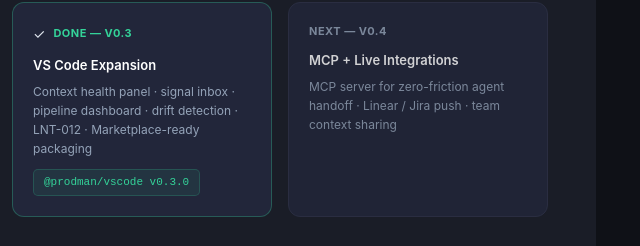
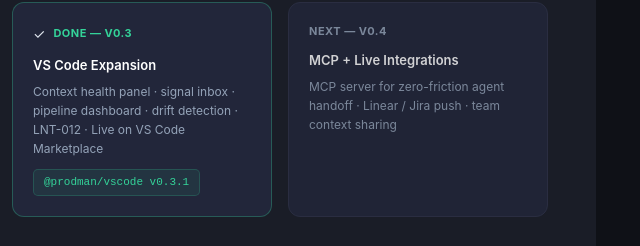
Before and after one commit to VisNavyVet/PRODMAN, a website: page docs/user-journey.html in a window 1280 px wide. Shown: the part 10197-10443 px from the top of the page, 636-1276 px from the left. Drawn offline with Linux system fonts and the light colour scheme.

Commit message:
docs: v0.3.2 — Marketplace links, version refs, remove phantom GitHub Action

```diff
--- a/docs/user-journey.html
+++ b/docs/user-journey.html
@@ -2217,8 +2217,8 @@
           <span style="font-size:11px;font-weight:700;color:var(--accent3);text-transform:uppercase;letter-spacing:.5px">Done — v0.3</span>
         </div>
         <div style="font-size:13px;font-weight:600;color:#fff;margin-bottom:6px">VS Code Expansion</div>
-        <div style="font-size:12px;color:var(--muted2);line-height:1.6">Context health panel · signal inbox · pipeline dashboard · drift detection · LNT-012 · Marketplace-ready packaging</div>
-        <div style="margin-top:10px;font-family:monospace;font-size:11px;color:var(--accent3);background:rgba(52,211,153,0.08);border:1px solid rgba(52,211,153,0.2);padding:4px 10px;border-radius:5px;display:inline-block">@prodman/vscode v0.3.0</div>
+        <div style="font-size:12px;color:var(--muted2);line-height:1.6">Context health panel · signal inbox · pipeline dashboard · drift detection · LNT-012 · Live on VS Code Marketplace</div>
+        <div style="margin-top:10px;font-family:monospace;font-size:11px;color:var(--accent3);background:rgba(52,211,153,0.08);border:1px solid rgba(52,211,153,0.2);padding:4px 10px;border-radius:5px;display:inline-block">@prodman/vscode v0.3.1</div>
       </div>
 
       <div style="background:var(--surface2);border:1px solid var(--border);border-radius:12px;padding:20px;opacity:0.8">
--- a/packages/vscode/package.json
+++ b/packages/vscode/package.json
@@ -2,7 +2,7 @@
   "name": "prodman",
   "displayName": "ProdMan",
   "description": "AI-ready spec linting and agent brief launcher for VS Code",
-  "version": "0.3.1",
+  "version": "0.3.2",
   "publisher": "prodman",
   "license": "MIT",
   "repository": {
```
Also changed, not shown: README.md, packages/vscode/CHANGELOG.md.
